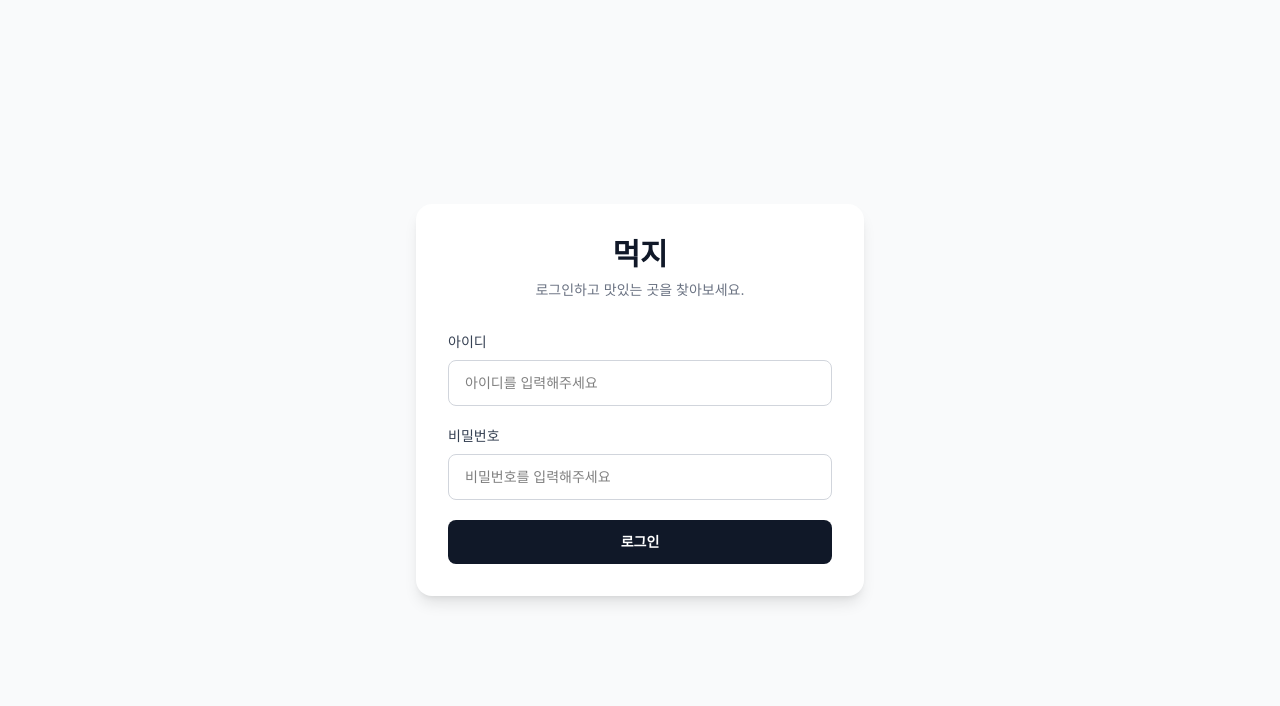
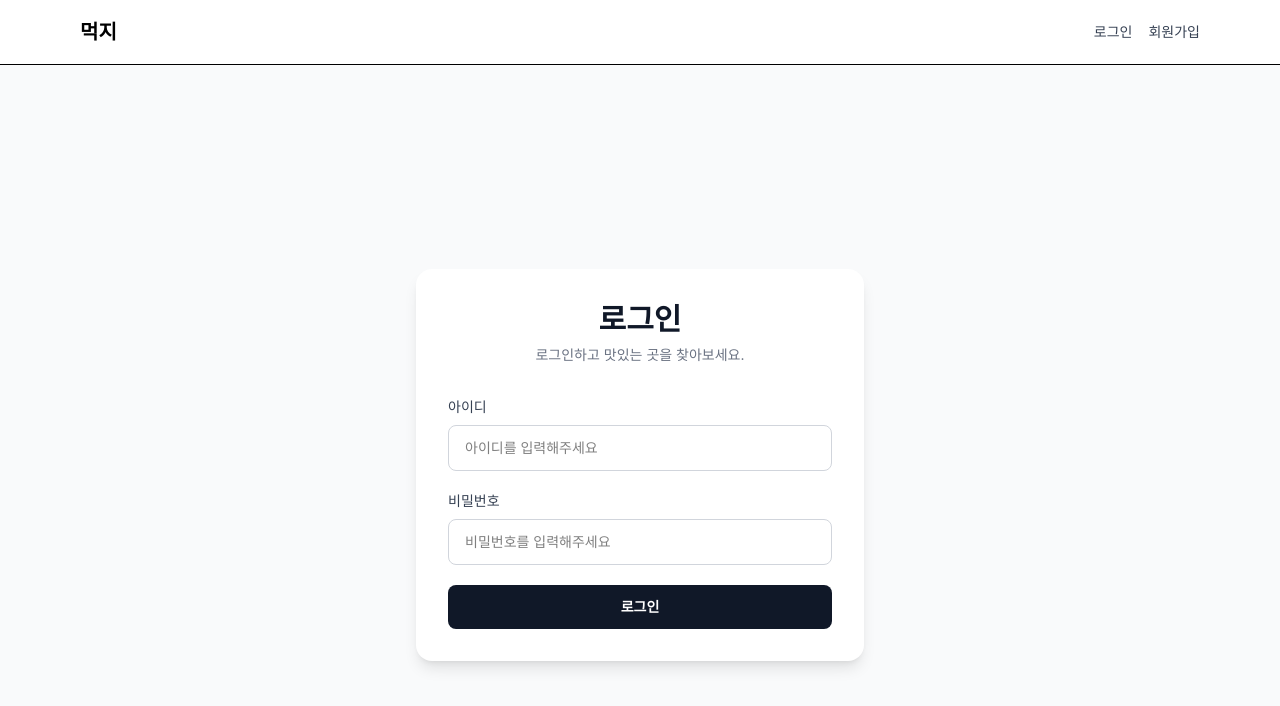
Before and after one commit to sanghyeonJ/muckzi-front, a React (Vite) app: page /login in a window 1280 px wide. Shown: the top 706 px of the page. Built offline with nearby package versions, Linux system fonts and the light colour scheme.

Commit message:
feat: 로그인 상태 및 로그아웃 기능 구현

```diff
--- a/src/App.jsx
+++ b/src/App.jsx
@@ -1,4 +1,5 @@
 import { BrowserRouter, Routes, Route } from "react-router-dom";
+import Header from "./components/Header";
 import SignupPage from "./pages/SignupPage";
 import LoginPage from "./pages/LoginPage";
 import MyPage from "./pages/MyPage";
@@ -6,6 +7,7 @@ import MyPage from "./pages/MyPage";
 function App() {
   return (
     <BrowserRouter>
+      <Header />
       <Routes>
         <Route path="/" element={<h1>메인</h1>} />
         <Route path="/login" element={<LoginPage />} />
--- /dev/null
+++ b/src/components/Header.jsx
@@ -0,0 +1,65 @@
+import { Link } from 'react-router-dom';
+import { useNavigate } from 'react-router-dom';
+
+function Header() {
+
+  const navigate = useNavigate();
+  const accessToken = localStorage.getItem('accessToken');
+  const isLoggedIn = !!accessToken;
+
+  const handleLogout = () => {
+    localStorage.removeItem("accessToken");
+    navigate("/");
+  }
+
+  return (
+    <header className="border-b border-grey-200 bg-white">
+      <div className="mx-auto flex h-16 max-w-6xl items-center justify-between px-4">
+        <Link
+          to="/"
+          className="text-xl font-bold text-grey-900"
+        >
+          먹지
+        </Link>
+
+        <nav className="flex items-center gap-4 text-sm">
+          {isLoggedIn ? (
+            <>
+              <Link
+                to="/mypage"
+                className="text-gray-700 hover:text-gray-900"
+              >
+                마이페이지
+              </Link>
+
+              <button
+                onClick={handleLogout}
+                className="text-gray-700 hover:text-gray-900 cursor-pointer"
+              >
+                로그아웃
+              </button>
+            </>
+          ) : (
+            <>
+              <Link
+                to="/login"
+                className="text-gray-700 hover:text-gray-900"
+              >
+                로그인
+              </Link>
+
+              <Link
+                to="/signup"
+                className="text-gray-700 hover:text-gray-900"
+              >
+                회원가입
+              </Link>
+            </>
+          )}
+        </nav>
+      </div>
+    </header>
+  );
+}
+
+export default Header;
--- a/src/pages/LoginPage.jsx
+++ b/src/pages/LoginPage.jsx
@@ -1,8 +1,10 @@
 import { useState } from 'react';
 import axios from 'axios';
+import { useNavigate } from 'react-router-dom';
 
 function LoginPage() {
 
+  const navigate = useNavigate();
   const [userId, setUserId] = useState('');
   const [password, setPassword] = useState('');
 
@@ -26,10 +28,11 @@ function LoginPage() {
         }
       );
 
-      console.log(response.data);
       const accessToken = response.data.accessToken;
       localStorage.setItem("accessToken", accessToken);
+
       alert("로그인에 성공했습니다.");
+      navigate("/");
     }catch(error){
       console.error(error);
       alert(error.response?.data?.message || "로그인에 실패했습니다.");
@@ -44,7 +47,7 @@ function LoginPage() {
         <div className="text-center mb-8">
 
           <h1 className="text-3xl font-bold text-gray-900">
-            먹지
+            로그인
           </h1>
 
           <p className="mt-2 text-sm text-gray-500">
--- a/src/pages/SignupPage.jsx
+++ b/src/pages/SignupPage.jsx
@@ -1,8 +1,10 @@
 import { useState } from 'react';
 import axios from 'axios';
+import { useNavigate } from 'react-router-dom';
 
 function SignupPage() {
 
+  const navigate = useNavigate();
   const [userId, setUserId] = useState('');
   const [password, setPassword] = useState('');
   const [nickname, setNickname] = useState('');
@@ -35,7 +37,7 @@ function SignupPage() {
 
       console.log(response);
       alert("회원가입이 완료되었습니다.");
-
+      navigate("/login");
     }catch(error){
       console.error(error);
       alert(error.response?.data?.message ||"회원가입에 실패했습니다.");
@@ -49,7 +51,7 @@ function SignupPage() {
 
         <div className="text-center mb-8">
           <h1 className="text-3xl font-bold text-gray-900">
-            먹지
+            회원가입
           </h1>
 
           <p className="mt-2 text-sm text-gray-500">
```
